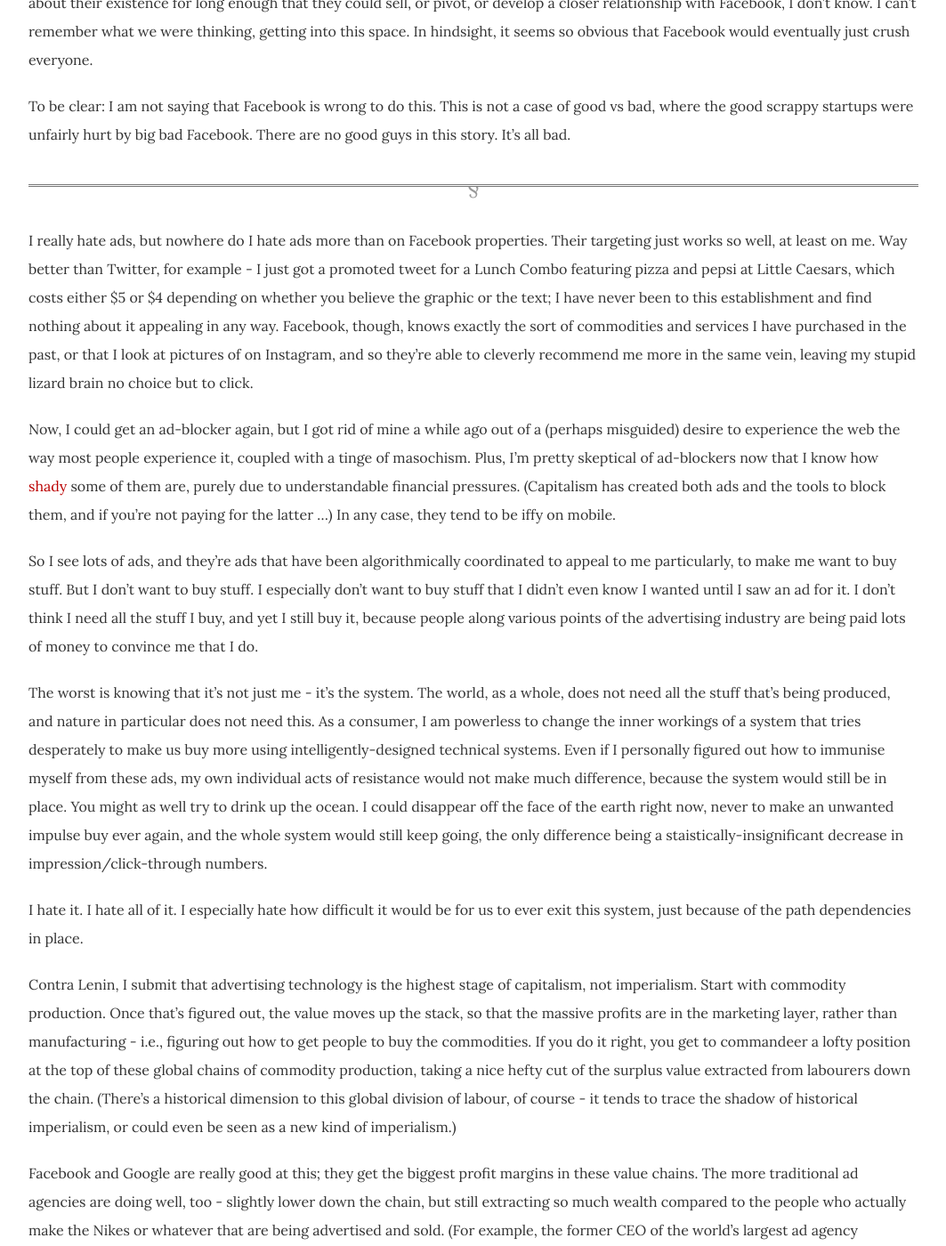
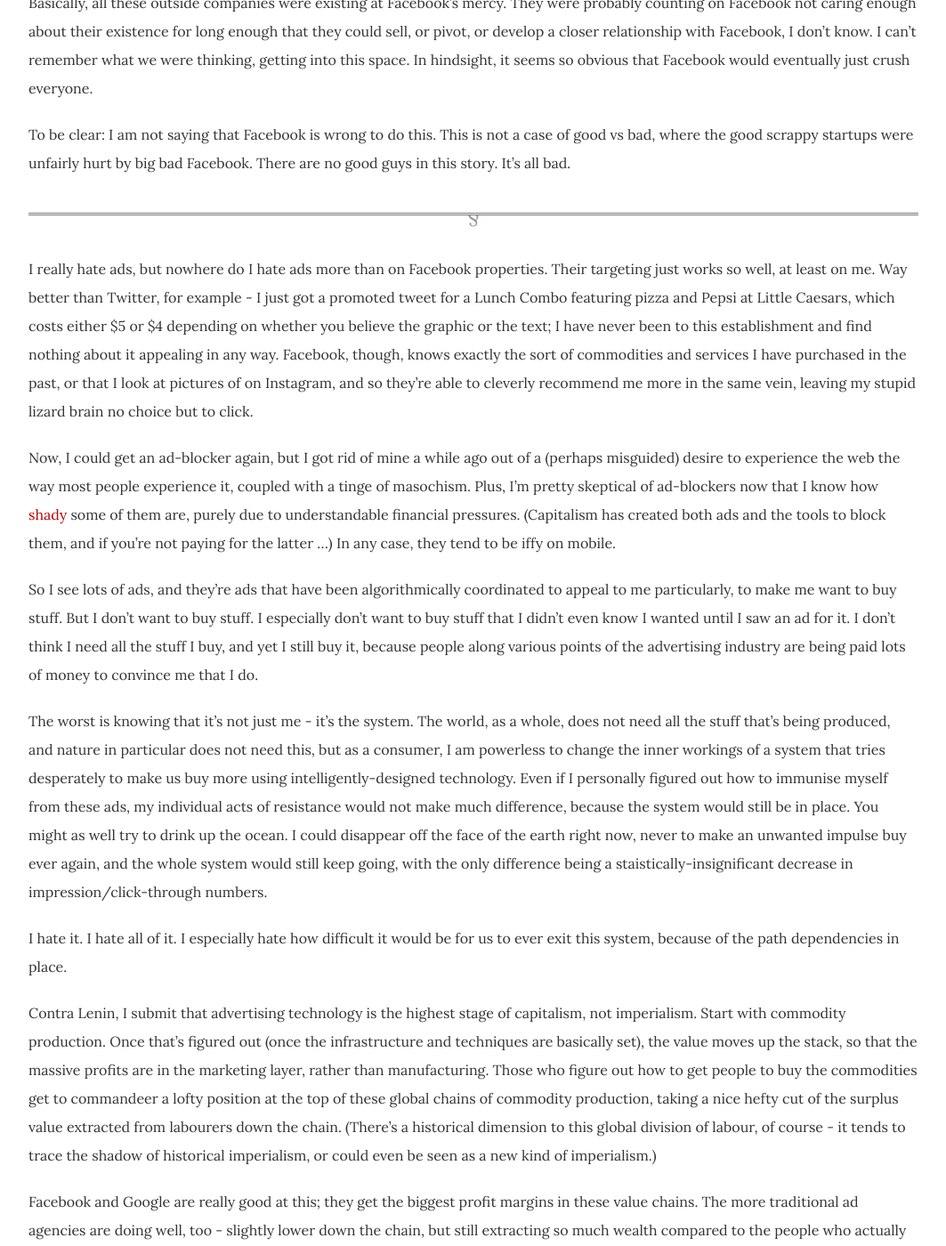
Before and after one commit to dellsystem/dellsystem.github.io, a Jekyll site: the page built from _posts/2019-3-28-fragments-87.md, in a window 1280 px wide and 1400 px high, scrolled down 2231 px. Shown: the whole window at 89% size, without its empty margins (108-1171 px from the left). Built offline with Jekyll 4.4.1, drawn with Linux system fonts in a browser that asks for light colours; some of the changed text lies outside the part shown.

Commit message:
Update fragments-87
Typos, minor edits

```diff
--- a/_posts/2019-3-28-fragments-87.md
+++ b/_posts/2019-3-28-fragments-87.md
@@ -16,15 +16,15 @@ No one quite knows exactly how big the industry is, because it's fragmented and
 
 But remember, this ecosystem only existed because of Instagram. More specifically, it only existed because of Instagram's _failures_. All these influencer startups were using really dumb and wasteful hacks to be able to do what they did, when Instagram could have so easily built out the same tech and integrated it within the platform. They could have just rolled influencer marketing into Instagram's ad product, which would make life easier for brands and influencers, while also putting to rest the hopes and dreams of all these (pointless) influencer startups.
 
-Why didn't they? Well, see, there's a tension. If Instagram had an official influencer program, it might dampen the organicity of this type of marketing. On the other hand, if they don't, then influencer marketing remains an unregulated practice that occurs behind the scenes with no transparency, which could also lead to all sorts of bad things (people losing trust in influencers, etc).
+Why didn't they? Well, see, there's a tension. If Instagram has an official influencer program, it might dampen the organicity of this type of marketing. On the other hand, if they don't, then influencer marketing remains an unregulated practice that occurs behind the scenes with no transparency, which could also lead to all sorts of bad things (people losing trust in influencers, etc).
 
-In the last few years, Instagram (with the help of federal regulators) has been changing, with the effect of taming previously Wild West-like influencer landscape. The FTC [says](https://adage.com/article/digitalnext/fall-afoul-ftc-social-media-influencer-rules/311113/) you have to indicate when you're paid to make a post - one common strategy I've seen is to use the #ad hashtag (usually buried deep among dozens of other hashtags). And the platform itself has being creating [various tools](https://fashionunited.uk/news/business/instagram-introduces-new-marketing-tools-for-influencers/2019032842441) to make influencer marketing easier for brands, effectively cutting out the aforementioned startup middlemen.
+In the last few years, Instagram (with the help of federal regulators) has been been testing that tension, with the effect of taming the previously Wild West-like influencer landscape. The FTC [says](https://adage.com/article/digitalnext/fall-afoul-ftc-social-media-influencer-rules/311113/) you now have to indicate when you're paid to make a post - one common strategy I've seen is to use the #ad hashtag (usually buried deep among dozens of other hashtags). And the platform itself has being creating [various tools](https://fashionunited.uk/news/business/instagram-introduces-new-marketing-tools-for-influencers/2019032842441) to make influencer marketing easier for brands, effectively cutting out the aforementioned startup middlemen.
 
 All of this is to be expected, really. Instagram's been making moves in this direction for several years now, in line with their complete lack of incentive to allow this extra-platform startup ecosystem to flourish. Why let startups or agencies take all these sweet marketing dollars?
 
 This is probably cliché by now, but: Instagram's users are not the customer. Brands are the customer. It doesn't really matter if they advertise by paying random fashion micro-bloggers, or by spending that money on actual Instagram ads, or even just posting edgy photos of models wearing the clothes they're trying to sell - obviously Instagram wants brands to spend money on ads that will make Instagram (Facebook) more money, but at the end of the day, it wants to keep them invested in the platform. Hence why Instagram [recently announced](https://techcrunch.com/2019/03/19/instagram-checkout/) it would enable users to shop directly through the platform, by interacting with shopping-enabled posts by specific brands.
 
-To sum up what's been happening here: Instagram created a product that took off despite being very unresponsive to user requests (remember when you couldn't zoom in? and you still can't click links!). As a result, an entire ecosystem of startups evolved to fill in the gaps, by allowing brands to connect directly with influencers, and to help influencers [make money](https://techcrunch.com/2016/05/06/rewardstyle-helps-influencers-make-money-from-social/) from the products they feature even if they aren't partnering with the brand directly. But now Instagram is like, oh shit, we should get a piece of that, and they've been slowly killing off all these companies by 1) limiting their API access (that almost killed my startup) and 2) building their own alternatives in-house, which they can nudge brands into using and which will probably be better anyway.
+To sum up what's been happening here: Instagram created a product that took off despite being very unresponsive to user requests (remember when you couldn't zoom in? and you still can't click links in post captions!). As a result, an entire ecosystem of startups evolved to fill in the gaps, by allowing brands to connect directly with influencers, and to help influencers [make money](https://techcrunch.com/2016/05/06/rewardstyle-helps-influencers-make-money-from-social/) from the products they feature even if they aren't partnering with the brand directly. But now Instagram is like, oh shit, we should get a piece of that, and they've been slowly killing off all these companies by 1) limiting their API access (that almost killed my startup) and 2) building their own alternatives in-house, which they can nudge brands into using and which will probably be better anyway.
 
 Basically, all these outside companies were existing at Facebook's mercy. They were probably counting on Facebook not caring enough about their existence for long enough that they could sell, or pivot, or develop a closer relationship with Facebook, I don't know. I can't remember what we were thinking, getting into this space. In hindsight, it seems so obvious that Facebook would eventually just crush everyone.
 
@@ -32,17 +32,17 @@ To be clear: I am not saying that Facebook is wrong to do this. This is not a ca
 
 ***
 
-I really hate ads, but nowhere do I hate ads more than on Facebook properties. Their targeting just works so well, at least on me. Way better than Twitter, for example - I just got a promoted tweet for a Lunch Combo featuring pizza and pepsi at Little Caesars, which costs either $5 or $4 depending on whether you believe the graphic or the text; I have never been to this establishment and find nothing about it appealing in any way. Facebook, though, knows exactly the sort of commodities and services I have purchased in the past, or that I look at pictures of on Instagram, and so they're able to cleverly recommend me more in the same vein, leaving my stupid lizard brain no choice but to click.
+I really hate ads, but nowhere do I hate ads more than on Facebook properties. Their targeting just works so well, at least on me. Way better than Twitter, for example - I just got a promoted tweet for a Lunch Combo featuring pizza and Pepsi at Little Caesars, which costs either $5 or $4 depending on whether you believe the graphic or the text; I have never been to this establishment and find nothing about it appealing in any way. Facebook, though, knows exactly the sort of commodities and services I have purchased in the past, or that I look at pictures of on Instagram, and so they're able to cleverly recommend me more in the same vein, leaving my stupid lizard brain no choice but to click.
 
 Now, I could get an ad-blocker again, but I got rid of mine a while ago out of a (perhaps misguided) desire to experience the web the way most people experience it, coupled with a tinge of masochism. Plus, I'm pretty skeptical of ad-blockers now that I know how [shady](https://www.wired.com/2016/03/heres-how-that-adblocker-youre-using-makes-money/) some of them are, purely due to understandable financial pressures. (Capitalism has created both ads and the tools to block them, and if you're not paying for the latter ...) In any case, they tend to be iffy on mobile.
 
 So I see lots of ads, and they're ads that have been algorithmically coordinated to appeal to me particularly, to make me want to buy stuff. But I don't want to buy stuff. I especially don't want to buy stuff that I didn't even know I wanted until I saw an ad for it. I don't think I need all the stuff I buy, and yet I still buy it, because people along various points of the advertising industry are being paid lots of money to convince me that I do.
 
-The worst is knowing that it's not just me - it's the system. The world, as a whole, does not need all the stuff that's being produced, and nature in particular does not need this. As a consumer, I am powerless to change the inner workings of a system that tries desperately to make us buy more using intelligently-designed technical systems. Even if I personally figured out how to immunise myself from these ads, my own individual acts of resistance would not make much difference, because the system would still be in place. You might as well try to drink up the ocean. I could disappear off the face of the earth right now, never to make an unwanted impulse buy ever again, and the whole system would still keep going, the only difference being a staistically-insignificant decrease in impression/click-through numbers.
+The worst is knowing that it's not just me - it's the system. The world, as a whole, does not need all the stuff that's being produced, and nature in particular does not need this, but as a consumer, I am powerless to change the inner workings of a system that tries desperately to make us buy more using intelligently-designed technology. Even if I personally figured out how to immunise myself from these ads, my individual acts of resistance would not make much difference, because the system would still be in place. You might as well try to drink up the ocean. I could disappear off the face of the earth right now, never to make an unwanted impulse buy ever again, and the whole system would still keep going, with the only difference being a staistically-insignificant decrease in impression/click-through numbers.
 
-I hate it. I hate all of it. I especially hate how difficult it would be for us to ever exit this system, just because of the path dependencies in place.
+I hate it. I hate all of it. I especially hate how difficult it would be for us to ever exit this system, because of the path dependencies in place.
 
-Contra Lenin, I submit that advertising technology is the highest stage of capitalism, not imperialism. Start with commodity production. Once that's figured out, the value moves up the stack, so that the massive profits are in the marketing layer, rather than manufacturing - i.e., figuring out how to get people to buy the commodities. If you do it right, you get to commandeer a lofty position at the top of these global chains of commodity production, taking a nice hefty cut of the surplus value extracted from labourers down the chain. (There's a historical dimension to this global division of labour, of course - it tends to trace the shadow of historical imperialism, or could even be seen as a new kind of imperialism.)
+Contra Lenin, I submit that advertising technology is the highest stage of capitalism, not imperialism. Start with commodity production. Once that's figured out (once the infrastructure and techniques are basically set), the value moves up the stack, so that the massive profits are in the marketing layer, rather than manufacturing. Those who figure out how to get people to buy the commodities get to commandeer a lofty position at the top of these global chains of commodity production, taking a nice hefty cut of the surplus value extracted from labourers down the chain. (There's a historical dimension to this global division of labour, of course - it tends to trace the shadow of historical imperialism, or could even be seen as a new kind of imperialism.)
 
 Facebook and Google are really good at this; they get the biggest profit margins in these value chains. The more traditional ad agencies are doing well, too - slightly lower down the chain, but still extracting so much wealth compared to the people who actually make the Nikes or whatever that are being advertised and sold. (For example, the former CEO of the world's largest ad agency conglomerate has made [over £100m in compensation](https://www.theguardian.com/media/2018/sep/02/wpp-mark-read-pay-talks) over the last few years.)
 
```
